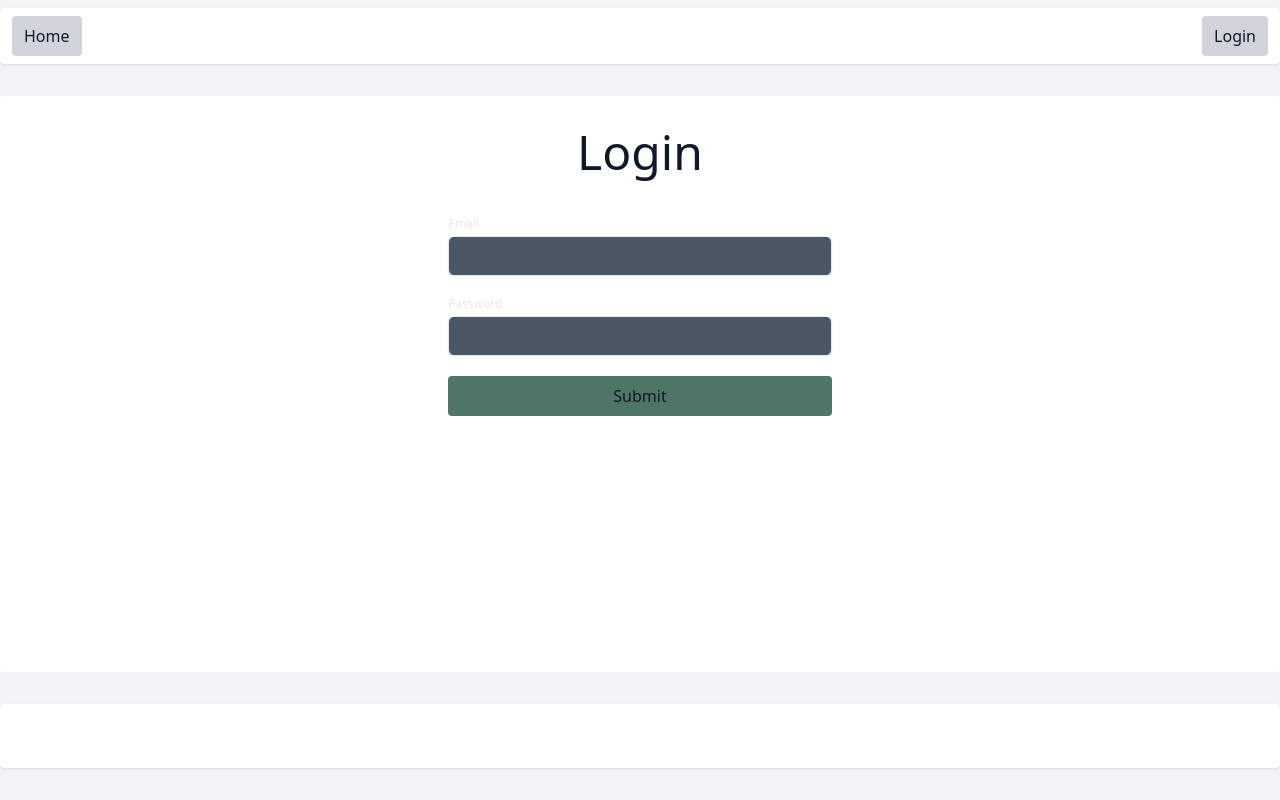
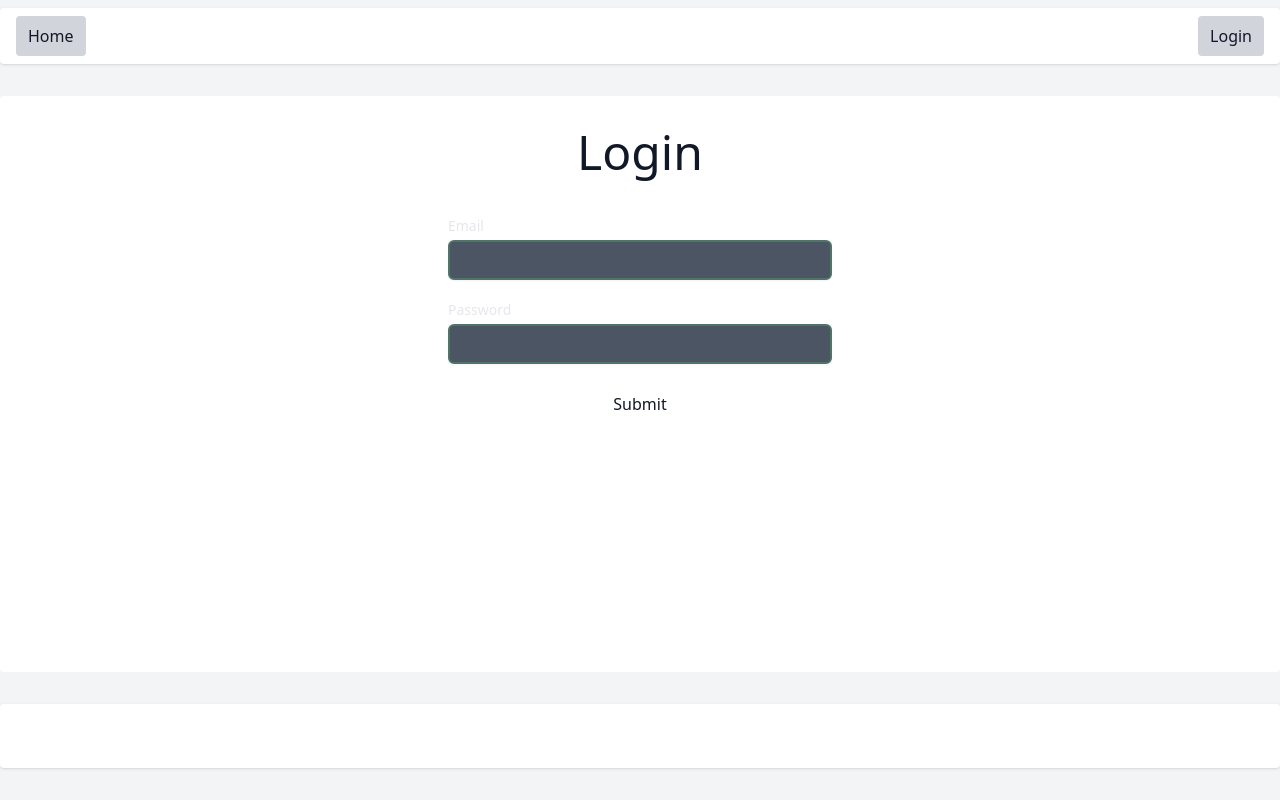
Before and after one commit to BenjaminPalko/insurance, a Next.js app: page /login in a window 1280 px wide. Built offline with nearby package versions, Linux system fonts and the light colour scheme.

Commit message:
reformat and rework navbar

```diff
--- a/src/app/layout.tsx
+++ b/src/app/layout.tsx
@@ -12,6 +12,8 @@ export default function RootLayout({
 }: {
   children: React.ReactNode
 }) {
+
+
   return (
     <html lang="en">
     <body className={'min-h-screen min-w-full overflow-y-auto overflow-x-hidden flex flex-col gap-8 pb-8'}>
--- a/src/app/login/page.tsx
+++ b/src/app/login/page.tsx
@@ -20,7 +20,7 @@ export default function Login() {
             <h1 className={'text-center font-light text-5xl'}>Login</h1>
             <form className={'flex flex-col gap-5 w-full max-w-sm'} onSubmit={onSubmit}>
                 <div>
-                    <label htmlFor="UserEmail" className="block text-xs font-medium text-gray-200">
+                    <label htmlFor="UserEmail" className="block text-sm font-medium text-gray-200">
                         Email
                     </label>
 
@@ -30,14 +30,14 @@ export default function Login() {
                         })}
                         type="email"
                         id="UserEmail"
-                        className="mt-1 h-10 w-full px-2 rounded-md border border-gray-200 bg-gray-600 outline-gray-200 focus:border-blue-600 focus:outline-none shadow-sm sm:text-sm"
+                        className="mt-1 h-10 w-full px-2 rounded-md border-2 border-primary-main bg-gray-600 outline-gray-200 focus:border-secondary-main focus:outline-none shadow-sm sm:text-sm"
                     />
                     <span
                         className={`text-sm antialiased font-light text-red-300 ${errors.email || 'hidden'}`}>{errors.email?.message}</span>
                 </div>
 
                 <div>
-                    <label htmlFor="Password" className="block text-xs font-medium text-gray-200">
+                    <label htmlFor="Password" className="block text-sm font-medium text-gray-200">
                         Password
                     </label>
 
@@ -47,13 +47,15 @@ export default function Login() {
                         })}
                         type="password"
                         id="Password"
-                        className="mt-1 h-10 w-full px-2 rounded-md border border-gray-200 bg-gray-600 outline-gray-200 focus:border-blue-600 focus:outline-none shadow-sm sm:text-sm"
+                        className="mt-1 h-10 w-full px-2 rounded-md border-2 border-primary-main bg-gray-600 outline-gray-200 focus:border-secondary-main focus:outline-none shadow-sm sm:text-sm"
                     />
                     <span
                         className={`text-sm antialiased font-light text-red-300 ${errors.password || 'hidden'}`}>{errors.password?.message}</span>
                 </div>
 
-                <button type={'submit'} onClick={onSubmit} className={'bg-primary-main rounded p-2'}>Submit</button>
+                <button type={'submit'} onClick={onSubmit}
+                        className={'rounded p-2 dark:bg-primary-main dark:hover:bg-primary-main dark:active:bg-primary-dark'}>Submit
+                </button>
                 <h2 className={`text-center font-light text-lg ${isSubmitSuccessful || 'hidden'}`}>Login
                     Submitted...</h2>
             </form>
--- a/src/components/Form/FormFileUpload.tsx
+++ b/src/components/Form/FormFileUpload.tsx
@@ -76,7 +76,7 @@ const FormFileUpload = function ({accept}: FormFileUpload) {
     return (
         <div className={'flex flex-col gap-5 items-end'}>
             <label
-                className="w-48 flex items-center gap-5 px-4 py-6 bg-white dark:bg-gray-800 text-blue-700 rounded-lg shadow-lg tracking-wide uppercase border border-blue-700 cursor-pointer hover:bg-blue-700 hover:text-white">
+                className="w-48 flex items-center gap-5 px-4 py-6 bg-white dark:bg-gray-800 text-primary-main rounded-lg shadow-lg tracking-wide uppercase border border-primary-main cursor-pointer hover:bg-primary-main hover:text-white">
                 <svg className="w-8 h-8" fill="currentColor" xmlns="http://www.w3.org/2000/svg" viewBox="0 0 20 20">
                     <path
                         d="M16.88 9.1A4 4 0 0 1 16 17H5a5 5 0 0 1-1-9.9V7a3 3 0 0 1 4.52-2.59A4.98 4.98 0 0 1 17 8c0 .38-.04.74-.12 1.1zM11 11h3l-4-4-4 4h3v3h2v-3z"/>
@@ -111,7 +111,7 @@ const FormFileUpload = function ({accept}: FormFileUpload) {
                                         <p>{`Size: ${file.size} bytes`}</p>
                                         <p>{`Type: ${file.type}`}</p>
                                         <button
-                                            className={'rounded py-1 px-2 bg-red-700 disabled:bg-gray-700 font-medium'}
+                                            className={'rounded py-1 px-2 bg-red-800 disabled:bg-gray-700 font-medium'}
                                             onClick={() => removeFile(index)}
                                             disabled={isUploading}
                                         >
@@ -123,14 +123,14 @@ const FormFileUpload = function ({accept}: FormFileUpload) {
                         </ul>
                         <div className={'w-full flex justify-end gap-3'}>
                             <button
-                                className={'rounded py-2 px-3 bg-red-600 disabled:bg-gray-600 font-medium'}
+                                className={'rounded py-2 px-3 bg-red-800 disabled:bg-gray-600 font-medium'}
                                 onClick={clear}
                                 disabled={isUploading}
                             >
                                 Clear
                             </button>
                             <button
-                                className={'rounded py-2 px-3 bg-blue-700 disabled:bg-gray-600 font-medium'}
+                                className={'rounded py-2 px-3 bg-primary-main disabled:bg-gray-600 font-medium'}
                                 onClick={upload}
                                 disabled={isUploading}
                             >
--- a/src/components/Nav/AppBar.tsx
+++ b/src/components/Nav/AppBar.tsx
@@ -1,12 +1,27 @@
 'use client';
 import NavItem from "@/components/Nav/NavItem";
+import {usePathname} from "next/navigation";
+
+
+const links: { href: string, name: string }[] = [
+    {href: '/', name: 'Home'},
+    // {href: '/submission', name: 'Submission'}
+]
 
 const AppBar = function () {
+
+    const pathname = usePathname();
+
     return (
-        <nav className={'flex gap-5 h-14 px-1 max-w-7xl w-full mx-auto mt-2 bg-white dark:bg-gray-700 rounded shadow'}>
-            <NavItem path={'/'}>Home</NavItem>
-            <span className={'flex-1'}/>
-            <NavItem path={'/login'}>Login</NavItem>
+        <nav
+            className={'flex gap-3 h-14 px-1 max-w-7xl w-full mx-auto mt-2 p-2 px-4 bg-white dark:bg-gray-700 rounded shadow'}>
+            {
+                links.map(link => (
+                    <NavItem path={link.href} isCurrent={pathname === link.href} key={link.name}>{link.name}</NavItem>
+                ))
+            }
+            <div className={'flex-1'}/>
+            <NavItem path={'/login'} isCurrent={pathname === '/login'}>Login</NavItem>
         </nav>
     )
 }
--- a/src/components/Nav/NavItem.tsx
+++ b/src/components/Nav/NavItem.tsx
@@ -1,22 +1,20 @@
-import {useRouter} from "next/navigation";
+import Link from "next/link";
 import {PropsWithChildren} from "react";
+import {twMerge} from "tailwind-merge";
 
 interface NavItemProps {
     path: string;
+    className?: string;
+    isCurrent?: boolean;
 }
 
-const NavItem = function ({path, children}: PropsWithChildren<NavItemProps>) {
-
-    const router = useRouter();
-
-    const handleClick = function () {
-        router.push(path)
-    }
+const NavItem = function ({path, className, isCurrent = false, children}: PropsWithChildren<NavItemProps>) {
 
     return (
-        <button onClick={handleClick} className={'flex items-center m-2 py-2 px-3 rounded text-md font-light bg-gray-300 dark:bg-gray-600 hover:bg-gray-400 dark:hover:bg-gray-500 active:bg-gray-200 dark:active:bg-gray-800 hover:cursor-pointer'}>
+        <Link href={path}
+              className={twMerge(`flex items-center py-2 px-3 rounded text-md font-light bg-gray-300 active:bg-gray-200 ${isCurrent ? 'dark:bg-secondary-main dark:active:bg-secondary-dark' : 'dark:bg-primary-main dark:active:bg-primary-dark'} hover:cursor-pointer`, className)}>
             {children}
-        </button>
+        </Link>
     )
 }
 
--- a/tailwind.config.js
+++ b/tailwind.config.js
@@ -14,7 +14,14 @@ module.exports = {
       },
       colors: {
         primary: {
-          main: '#4E7566'
+          main: '#4E7566',
+          light: '#719185',
+          dark: '#3E5E52'
+        },
+        secondary: {
+          main: '#754E5D',
+          light: '#91717D',
+          dark: '#5E3E4A'
         }
       }
     },
```
